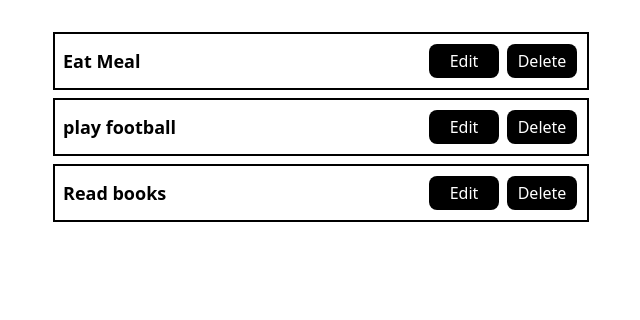
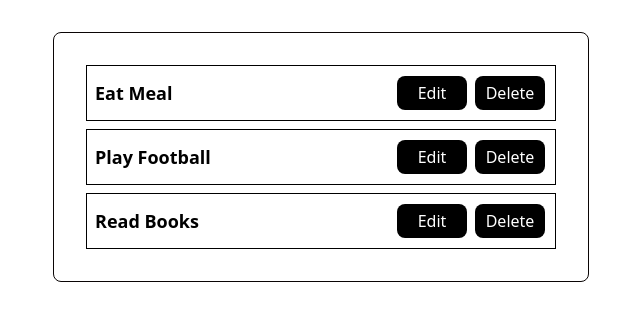
Before and after one commit to DivyaGaurav21/js--react-2k26, a React (Vite) app in the folder react-devlop/: page /infinite-que1 in a window 1280 px wide. Shown: the top 320 px of the page, without its empty margins (319-959 px from the left). Built offline with nearby package versions, Linux system fonts and the light colour scheme.

Commit message:
machine coding inline editable list

```diff
--- a/react-devlop/src/components/question/EditableList.jsx
+++ b/react-devlop/src/components/question/EditableList.jsx
@@ -1,44 +1,76 @@
-//create inline Editable list
-import React, {useState} from "react";
+//CREATE INLINE EDITABLE LIST
+
+import React, { useState } from "react";
 
 
-const todoList = [
-    { id: 1, title: "Eat Meal" },
-    { id: 2, title: "play football" },
-    { id: 3, title: "Read books" },
-]
-
 const EditableList = () => {
+    const [todos, setTodos] = useState([
+        { id: 1, title: "Eat Meal" },
+        { id: 2, title: "Play Football" },
+        { id: 3, title: "Read Books" },
+    ]);
+    const [inputVal, setInputVal] = useState("");
     const [editId, setEditId] = useState(null);
-    const [value, setValue] = useState("");
 
     const editHandler = (todo) => {
-          setEditId(todo.id);
+        setEditId(todo.id)
+        setInputVal(todo.title)
     }
 
-    return (
+    const updateHandler = (Id) => {
+         if (!inputVal.trim()) return;
+        const updatedArr = todos.map(todo => {
+            if (todo.id == Id) {
+                return { ...todo, title: inputVal }
+            } else {
+                return todo;
+            }
+        })
+        setTodos(updatedArr);
+        setEditId(null);
+    }
+
+    const cancelHandler = () => {
+        setInputVal("");
+        setEditId(null)
+    }
+
+    const deleteHandler = (Id) => {
+        setTodos(todos.filter(todo => todo.id != Id));
+    }
+
+    return <section>
         <div className="flex flex-col gap-2">
-            {todoList.map(todo => (
-                <div key={todo.id} className="flex flex-row justify-between items-center border-2 border-black p-2 relative">
-                    <p>{todo.title}</p>
+            {todos.map((todo => (
+                <div key={todo.id} className="flex flex-row justify-between items-center p-2 border border-black">
+                    {todo.id === editId ?
+                        <input
+                            type="text"
+                            value={inputVal}
+                            className="border border-black p-1"
+                            onChange={(e) => setInputVal(e.target.value)}
+                            autoFocus
+                        />
+                        : <p>{todo.title}</p>
+                    }
                     <div className="flex flex-row gap-1">
-                        {editId ?
-                        <div>
-                            <input
-                              type="text"
-                              className="border border-black absolute left-2 top-3"
-                              value={value}
-                              onChange={(e) => setValue(e.target.value)}
-                            />
-                        </div> :
-                        <button className="btn" onClick={() => editHandler(todo)}>Edit</button>
+                        {todo.id === editId ?
+                            <>
+                                <button className="btn" onClick={() => updateHandler(todo.id)}>Update</button>
+                                <button className="btn" onClick={cancelHandler}>Cancel</button>
+                            </>
+                            :
+                            <>
+                                <button className="btn" onClick={() => editHandler(todo)}>Edit</button>
+                                <button className="btn"onClick={() => deleteHandler(todo.id)}>Delete</button>
+                            </>
                         }
-                        <button className="btn">Delete</button>
                     </div>
                 </div>
-            ))}
+            )))}
+
         </div>
-    );
+    </section>;
 };
 
 export default EditableList;
```
